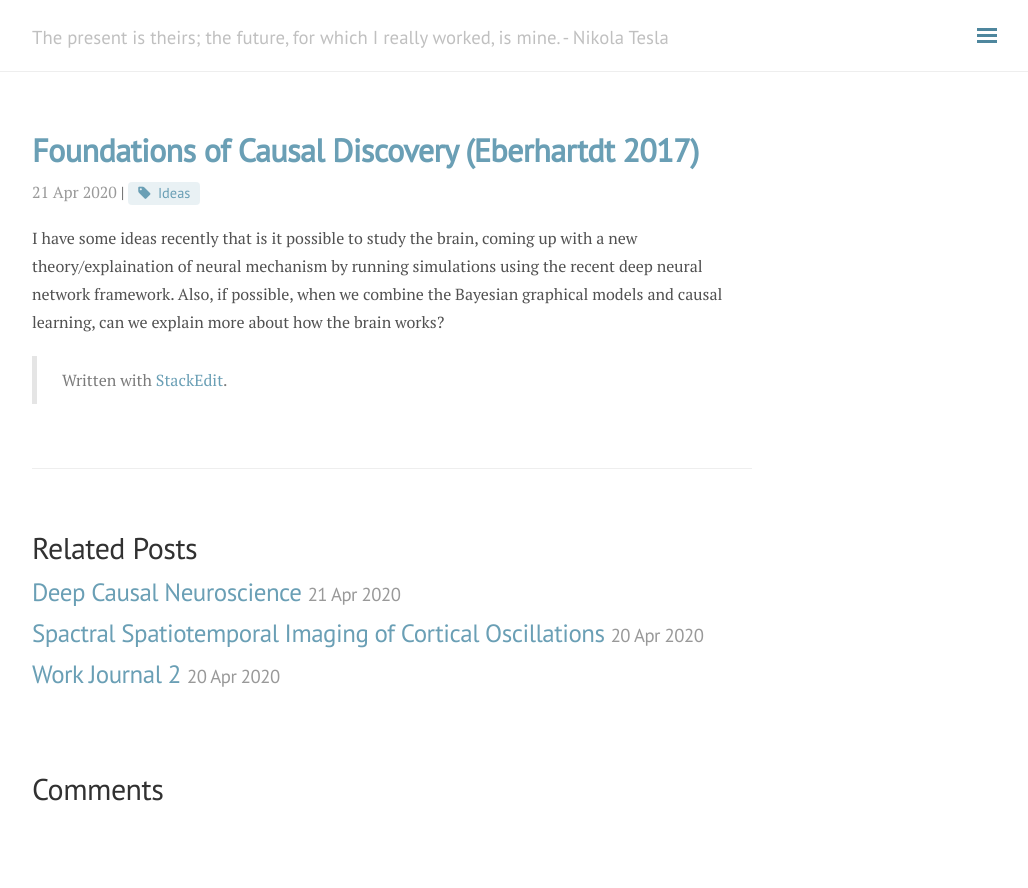
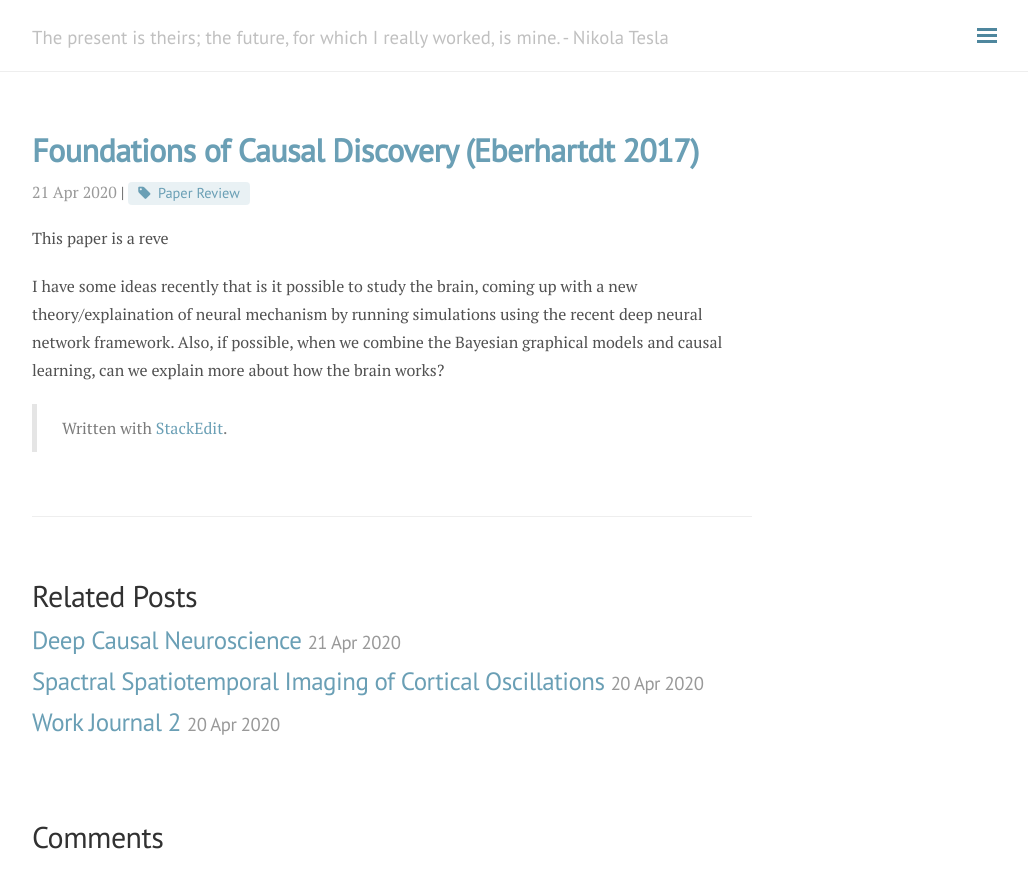
Before and after one commit to andylikescodes/andylikescodes.github.io, a Jekyll site: the page built from _posts/2020-04-21-Introduction-to-the-Foundations-of-Causal-Discovery.md, in a window 1280 px wide. Shown: the top 888 px of the page, without its empty margins (248-1276 px from the left). Built offline with Jekyll 4.4.1, drawn with Linux system fonts in a browser that asks for light colours; nearby versions of some CDN libraries; comment, search, counter and statistics services are not loaded.

Commit message:
_posts/2020-04-21-Introduction-to-the-Foundations-of-Causal-Discovery.md updated from https://stackedit.io/

```diff
--- a/_posts/2020-04-21-Introduction-to-the-Foundations-of-Causal-Discovery.md
+++ b/_posts/2020-04-21-Introduction-to-the-Foundations-of-Causal-Discovery.md
@@ -1,14 +1,16 @@
 ---
 layout: post
 title: Foundations of Causal Discovery (Eberhartdt 2017)
-tag: [Ideas]
-category: Ideas
+tag: [Paper Review]
+category: Causal Modeling
 ---
+This paper is a reve
+
 
 I have some ideas recently that is it possible to study the brain, coming up with a new theory/explaination of neural mechanism by running simulations using the recent deep neural network framework. Also, if possible, when we combine the Bayesian graphical models and causal learning, can we explain more about how the brain works?
 
 
 > Written with [StackEdit](https://stackedit.io/).
 <!--stackedit_data:
-eyJoaXN0b3J5IjpbLTM5NDU0MTk3XX0=
+eyJoaXN0b3J5IjpbLTEyNTY3MDIwNDZdfQ==
 -->
```
